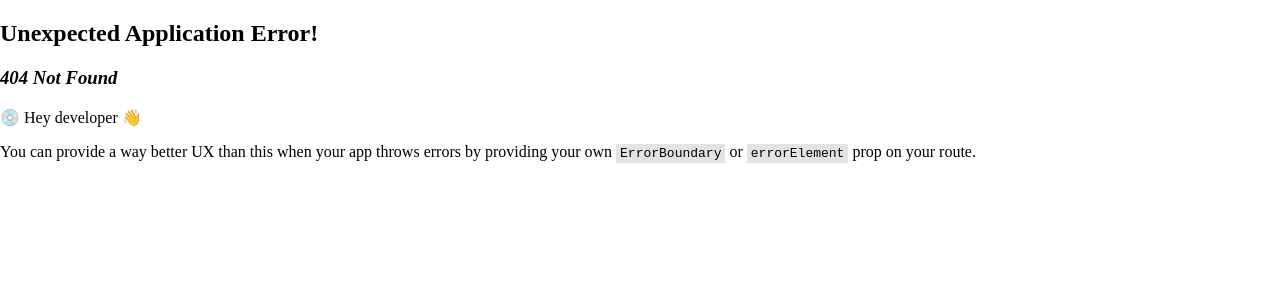
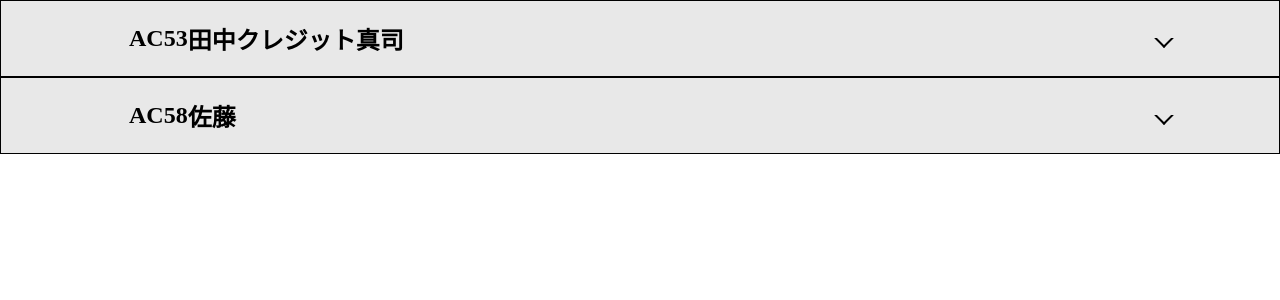
Before and after one commit to mobarisu/mobarisu, a React (Create React App) app in the folder web/react-app/: page /food_delivery in a window 1280 px wide. Before the commit this address had no page. Shown: the top 300 px of the page. Built offline with nearby package versions, Linux system fonts and the light colour scheme.

Commit message:
food_delivery見た目

```diff
--- /dev/null
+++ b/web/react-app/src/components/food_delivery.css
@@ -0,0 +1,113 @@
+.delivery_h2 {
+    border: solid 1px;
+    margin: 0;
+    background-color: #E8E8E8;
+    display: flex;
+    align-items: center;
+    padding-left: 10%;
+    position: relative;
+}
+.delivery_div{
+    margin-left: 10%;
+    margin-right: 10%;
+    display: none;
+}
+
+.delivery_h2::before {
+    content: "";
+    width: 10px;
+    height: 10px;
+    border-width: 2px;
+    border-style: solid;
+    border-color: transparent;
+    border-top-color: #000;
+    border-right-color: #000;
+    position: absolute;
+    margin-right: 10%;
+    right: -20px;
+    top: 50%;
+    transform: translateY(-50%) rotate(135deg);
+    transition: transform 0.3s;
+}
+
+.delivery_h2.active::before {
+    transform: translateY(-30%) rotate(315deg);
+}
+
+.delivery_div.active {
+    display: block;
+}
+
+
+.delivery_price_title{
+    font-size: 32px;
+  }
+  .delivery_price{
+    font-size: 24px;
+  }
+  .delivery_menu_price{
+    display: flex;
+    justify-content: space-between;
+    margin-top: 5%;
+    border-bottom: solid 1px;
+  }
+  .delivery_p{
+    margin: 0;
+    font-size: 130%;
+  }
+  .delivery_h4{
+    margin: 0;
+  }
+  .delivery_price{
+    display: flex;
+    justify-content:space-between;
+    margin-top: 10%;
+  }
+  .del_cancel{
+    text-align: right;
+  }
+  .del_cancel_btn{
+    background-color: #FE724C;
+    font-size: 100%;
+    width: 30%;
+    height: 3rem;
+    border-radius: 22px;
+    color: #fff;
+    padding : 10px 10px;
+  }
+  .delivery_sub_btn{
+    background-color: #FE724C;
+    font-size: 100%;
+    width: 30%;
+    height: 3rem;
+    border-radius: 22px;
+    color: #fff;
+    padding : 10px 10px;
+  }
+  .delivery_sub_price{
+    font-size: 200%;
+    margin: 0;
+  }
+  .delivery_btn{
+    background-color: #FE724C;
+    font-size: 100%;
+    width: 60%;
+    height: 3rem;
+    border-radius: 22px;
+    color: #fff;
+    padding : 10px 10px;
+  }
+  .delivery_complete{
+    text-align: center;
+    margin-bottom: 5%;
+  }
+  .delivery_cancel_btn{
+    background-color: #FE724C;
+    font-size: 100%;
+    width: 30%;
+    height: 3rem;
+    border-radius: 22px;
+    color: #fff;
+    padding : 10px 10px;
+    display: none;
+  }
--- /dev/null
+++ b/web/react-app/src/components/food_delivery.tsx
@@ -0,0 +1,140 @@
+import React, { useState } from 'react';
+import { useNavigate } from 'react-router-dom';
+import './food_delivery.css';
+
+const FoodDelivery: React.FC = () => {
+  const navigate = useNavigate();
+
+  const orderDeliveryData = [
+    {
+      shopNumber: 'AC',
+      order: 53,
+      orderName: '田中クレジット真司',
+      deliveryMenu: [
+        {
+          menuName: 'ぷりぷり赤エビの天ぷら～オニオンソースを添えて～',
+          op: 'M',
+          count: 2,
+          menuPrice: 4000,
+        },
+        {
+          menuName: 'いもむしの刺身盛り合わせ～寄生虫を添えて～',
+          count: 1,
+          menuPrice: 5000,
+        },
+        {
+          menuName: 'サラダ',
+          op: 'S',
+          count: 3,
+          menuPrice: 1500,
+        },
+      ],
+    },
+    {
+      shopNumber: 'AC',
+      order: 58,
+      orderName: '佐藤',
+      deliveryMenu: [
+        {
+          menuName: 'チャーハン',
+          op: 'S',
+          count: 1,
+          menuPrice: 400,
+        },
+        {
+          menuName: '天ぷら盛り合わせ',
+          op: 'M',
+          count: 3,
+          menuPrice: 2000,
+        },
+        {
+          menuName: 'ラクダ',
+          op: 'XL',
+          count: 8,
+          menuPrice: 500,
+        },
+      ],
+    },
+    // Add more data sets here...
+  ];
+
+  const [activeIndex, setActiveIndex] = useState<number | null>(null);
+
+  const handleH2Click = (index: number) => {
+    setActiveIndex(index === activeIndex ? null : index);
+  };
+
+  const calculateTotalPrice = (deliveryMenu: any[]) => {
+    let total = 0;
+    deliveryMenu.forEach((item) => {
+      total += item.menuPrice * item.count;
+    });
+    return total;
+  };
+
+  const renderDeliveryMenu = (deliveryMenu: any[]) => {
+    const menuItems = deliveryMenu.flatMap((item, index) =>
+
+        <div className="delivery_menu_list" key={index}>
+          <h3 className="delivery_menu_name">{item.menuName}</h3>
+          <div className="del_cancel">
+            <button className="del_cancel_btn">在庫切れ</button>
+            <button className="del_cancel_btn">取消</button>
+          </div>
+          <div className="delivery_menu_op">
+            <p className="delivery_p">サイズ：{item.op}</p><br />
+            <p className="delivery_p">個数：{item.count}</p>
+          </div>
+
+          <div className="delivery_menu_price">
+            <button className="delivery_sub_btn">完成</button>
+            <p className="delivery_sub_price">{item.menuPrice*item.count}円</p>
+          </div>
+        </div>
+
+    );
+
+    return menuItems;
+  };
+
+  return (
+    <>
+      <head>
+        <meta charSet="UTF-8" />
+        <meta httpEquiv="X-UA-Compatible" content="IE=edge" />
+        <meta name="viewport" content="width=device-width, initial-scale=1.0" />
+        <title>注文受け取り</title>
+      </head>
+      <body>
+        <div className="delivery">
+          {orderDeliveryData.map((item, index) => (
+            <div className="delivery_nav" key={index}>
+              <div
+                className={`delivery_h2 ${activeIndex === index ? 'active' : ''}`}
+                onClick={() => handleH2Click(index)}
+              >
+                <h2>{item.shopNumber + item.order}</h2>
+                <h2 className="delivery_name">{item.orderName}</h2>
+              </div>
+              {activeIndex === index && (
+                <div className="delivery_div active">
+                  <div className="delivery_menu">{renderDeliveryMenu(item.deliveryMenu)}</div>
+                  <div className="delivery_price">
+                    <p className="delivery_price_title">合計</p>
+                    <h2>{calculateTotalPrice(item.deliveryMenu)}円</h2>
+                  </div>
+                  <div className="delivery_complete">
+                  <button className="delivery_cancel_btn">削除</button>
+                  <button className="delivery_btn">商品完成</button>
+                  </div>
+                </div>
+              )}
+            </div>
+          ))}
+        </div>
+      </body>
+    </>
+  );
+};
+
+export default FoodDelivery;
--- /dev/null
+++ b/web/react-app/src/components/food_details.tsx
@@ -0,0 +1,22 @@
+import React from 'react';
+import { useNavigate } from "react-router-dom";
+
+const FoodDetails: React.FC = () => {
+    const navigate = useNavigate();
+    return (
+        <>
+          <head>
+        <meta charSet="UTF-8" />
+        <meta httpEquiv="X-UA-Compatible" content="IE=edge" />
+        <meta name="viewport" content="width=device-width, initial-scale=1.0" />
+        <title></title>
+      </head>
+      <header></header>
+      <body>
+
+      </body>
+        </>
+    );
+};
+
+export default FoodDetails;
--- a/web/react-app/src/components/store_food_list.tsx
+++ b/web/react-app/src/components/store_food_list.tsx
@@ -1,6 +1,6 @@
 import React from 'react';
 import { useNavigate } from "react-router-dom";
-const App: React.FC = () => {
+const StoreFoodList: React.FC = () => {
     const navigate = useNavigate();
     return (
         <div>
@@ -9,4 +9,4 @@ const App: React.FC = () => {
     );
 };
 
-export default App;
+export default StoreFoodList;
```
Also changed, not shown: web/react-app/src/AppRoutes.tsx (+8 -8 lines).
